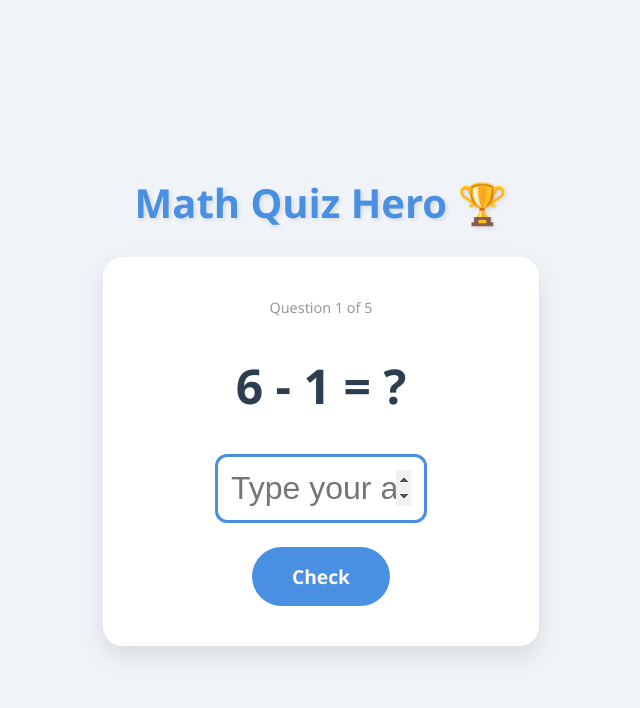
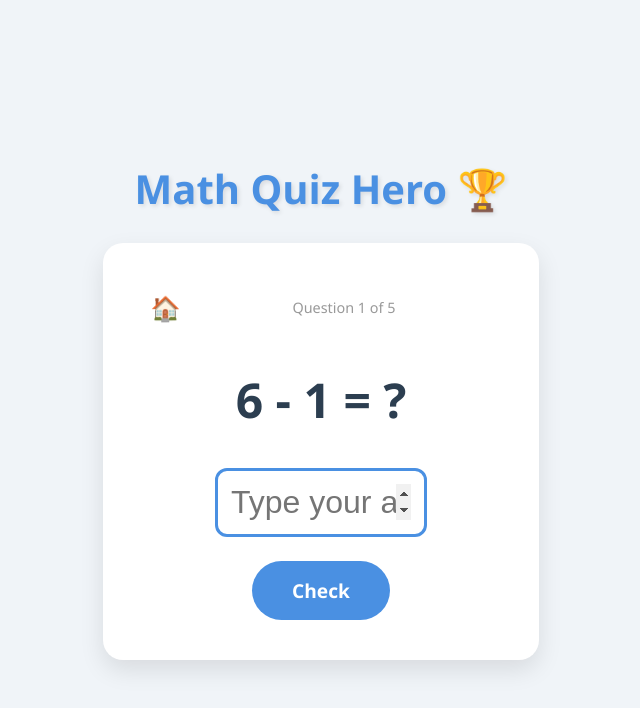
Before and after one commit to ahdanlai/math_quiz, a React (Vite) app: page / in a window 1280 px wide. Both pictures are taken after a click on the button "Go! 🚀". Shown: the top 708 px of the page, without its empty margins (351-991 px from the left). Built offline with nearby package versions, Linux system fonts and the light colour scheme.

Commit message:
Add Home button to quit quiz
✅ Added a Home button (🏠) to the question and result screens
✅ Allows users to easily return to the start screen at any time

```diff
--- a/src/main/js/App.css
+++ b/src/main/js/App.css
@@ -134,7 +134,39 @@ header h1 {
 .question-screen .progress {
   font-size: 0.9rem;
   color: #999;
+}
+
+.screen-header {
+  display: flex;
+  align-items: center;
   margin-bottom: 1rem;
+  position: relative;
+}
+
+.screen-header.right-align {
+  justify-content: flex-end;
+}
+
+.screen-header .progress {
+  flex-grow: 1;
+  text-align: center;
+  margin-bottom: 0;
+}
+
+.btn-icon {
+  background: transparent;
+  border: none;
+  font-size: 1.5rem;
+  cursor: pointer;
+  padding: 0.5rem;
+  border-radius: 50%;
+  transition: transform 0.2s, background 0.2s;
+  color: inherit;
+}
+
+.btn-icon:hover {
+  background: #f0f0f0;
+  transform: scale(1.1);
 }
 
 .question-text {
--- a/src/main/js/App.tsx
+++ b/src/main/js/App.tsx
@@ -41,6 +41,12 @@ function App() {
     const firstQ = quizManager.start();
     setCurrentQuestion(firstQ);
     setState('ACTIVE');
+    setFeedback(null);
+    setUserAnswer('');
+  };
+
+  const handleQuit = () => {
+    setState('IDLE');
     setFeedback(null);
     setUserAnswer('');
   };
@@ -123,8 +129,11 @@ function App() {
 
         {state === 'ACTIVE' && currentQuestion && (
           <div className="screen question-screen">
-            <div className="progress">
-              Question {quizManager.currentQuestionIndex + 1} of {quizManager.questionCount}
+            <div className="screen-header">
+              <button className="btn-icon" onClick={handleQuit} title="Back to Home">🏠</button>
+              <div className="progress">
+                Question {quizManager.currentQuestionIndex + 1} of {quizManager.questionCount}
+              </div>
             </div>
             <div className="question-text">
               {currentQuestion.operand1} {currentQuestion.operator} {currentQuestion.operand2} = ?
@@ -153,6 +162,9 @@ function App() {
 
         {state === 'FINISHED' && (
           <div className="screen result-screen">
+            <div className="screen-header right-align">
+              <button className="btn-icon" onClick={handleQuit} title="Back to Home">🏠</button>
+            </div>
             <h2>Quiz Complete!</h2>
             <div className="score-display">
               <span className="final-score">{quizManager.score}</span> / {quizManager.questionCount}
```
